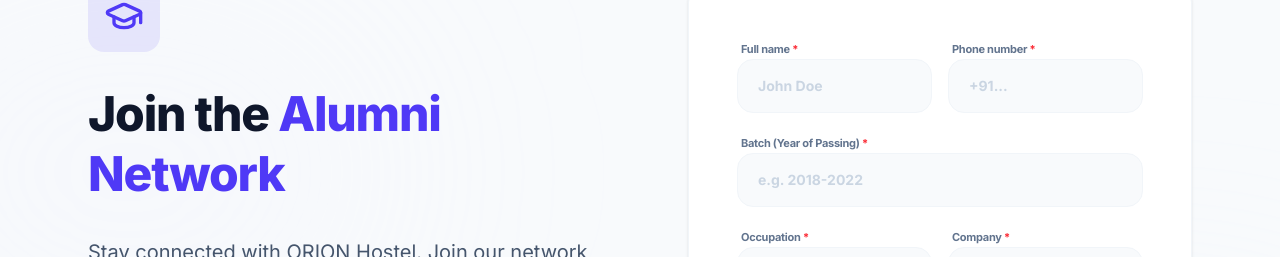
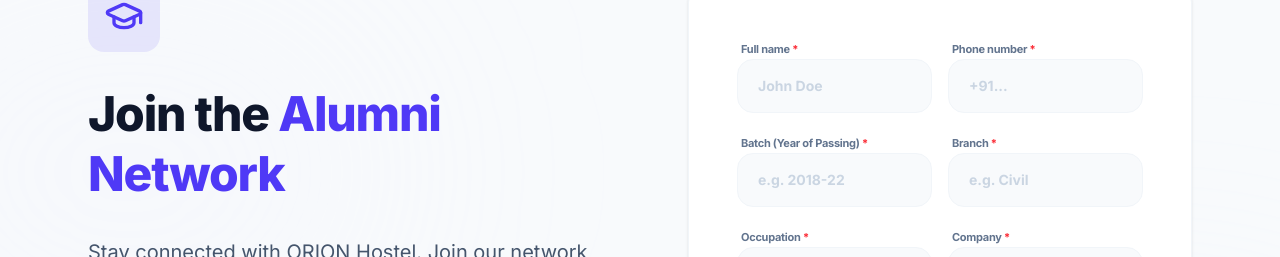
Before and after one commit to bhargabdeka-deka/hostel-portal, a Next.js app: page /alumni/register in a window 1280 px wide. Shown: the part 148-405 px from the top of the page. Built offline with nearby package versions, Linux system fonts and the light colour scheme.

Commit message:
feat: add branch field to alumni registration and display it in directory/admin

```diff
--- a/app/(admin)/admin/alumni/page.tsx
+++ b/app/(admin)/admin/alumni/page.tsx
@@ -66,7 +66,7 @@ export default async function AdminAlumni() {
                   <h3 className="font-bold text-slate-900 text-lg tracking-tight truncate">{person.name}</h3>
                   <div className="flex flex-wrap gap-2 mt-1">
                     <span className="text-[9px] font-bold text-indigo-600 tracking-tight bg-indigo-50 px-3 py-1 rounded-full border border-indigo-100">
-                      Batch {person.batch}
+                      {person.batch} • {person.branch}
                     </span>
                     <span className={cn(
                       "text-[10px] font-bold px-3 py-1 rounded-full border tracking-tight",
@@ -174,7 +174,7 @@ export default async function AdminAlumni() {
                       <div>
                         <p className="font-bold text-slate-900 text-lg tracking-tight">{person.name}</p>
                         <div className="flex items-center gap-3 mt-1">
-                          <p className="text-[11px] font-bold text-blue-600 tracking-tight">Batch {person.batch}</p>
+                          <p className="text-[11px] font-bold text-blue-600 tracking-tight">{person.batch} • {person.branch}</p>
                           <p className="text-[11px] font-medium text-slate-400 tracking-tight">Tel: {person.phone}</p>
                         </div>
                       </div>
--- a/app/(public)/alumni/register/page.tsx
+++ b/app/(public)/alumni/register/page.tsx
@@ -21,10 +21,11 @@ export default function AlumniRegistration() {
       name: formData.get("name"),
       phone: formData.get("phone"),
       batch: formData.get("batch"),
+      branch: formData.get("branch"),
       job: formData.get("job"),
       company: formData.get("company"),
       social_link: formData.get("social_link"),
-      status: 'pending' // Rule: Always pending on submission
+      status: 'pending'
     }])
 
     // Artificial delay for better UX visibility
@@ -97,9 +98,15 @@ export default function AlumniRegistration() {
                 </div>
               </div>
 
-              <div className="space-y-2">
-                <label className="text-[11px] font-bold text-slate-500 tracking-tight ml-1">Batch (Year of Passing) <span className="text-red-500">*</span></label>
-                <input name="batch" required placeholder="e.g. 2018-2022" className="w-full px-5 py-4 bg-slate-50 border border-slate-100 rounded-2xl outline-none focus:ring-4 focus:ring-indigo-500/10 focus:border-indigo-500/50 transition-all text-slate-900 font-bold placeholder:text-slate-300 text-sm" />
+              <div className="grid grid-cols-2 gap-4">
+                <div className="space-y-2">
+                  <label className="text-[11px] font-bold text-slate-500 tracking-tight ml-1">Batch (Year of Passing) <span className="text-red-500">*</span></label>
+                  <input name="batch" required placeholder="e.g. 2018-22" className="w-full px-5 py-4 bg-slate-50 border border-slate-100 rounded-2xl outline-none focus:ring-4 focus:ring-indigo-500/10 focus:border-indigo-500/50 transition-all text-slate-900 font-bold placeholder:text-slate-300 text-sm" />
+                </div>
+                <div className="space-y-2">
+                  <label className="text-[11px] font-bold text-slate-500 tracking-tight ml-1">Branch <span className="text-red-500">*</span></label>
+                  <input name="branch" required placeholder="e.g. Civil" className="w-full px-5 py-4 bg-slate-50 border border-slate-100 rounded-2xl outline-none focus:ring-4 focus:ring-indigo-500/10 focus:border-indigo-500/50 transition-all text-slate-900 font-bold placeholder:text-slate-300 text-sm" />
+                </div>
               </div>
 
               <div className="grid grid-cols-2 gap-4">
--- a/components/alumni/AlumniList.tsx
+++ b/components/alumni/AlumniList.tsx
@@ -14,6 +14,7 @@ export function AlumniList({ alumni }: AlumniProps) {
   const filteredAlumni = alumni?.filter(person =>
     person.name.toLowerCase().includes(searchTerm.toLowerCase()) ||
     person.batch.toLowerCase().includes(searchTerm.toLowerCase()) ||
+    person.branch?.toLowerCase().includes(searchTerm.toLowerCase()) ||
     person.job?.toLowerCase().includes(searchTerm.toLowerCase()) ||
     person.company?.toLowerCase().includes(searchTerm.toLowerCase())
   );
@@ -59,7 +60,7 @@ export function AlumniList({ alumni }: AlumniProps) {
                   <div className="overflow-hidden">
                     <h3 className="font-bold text-slate-900 truncate uppercase tracking-tight">{person.name}</h3>
                     <span className="text-[10px] font-bold text-blue-600 uppercase tracking-widest bg-blue-50 px-3 py-1 rounded-full whitespace-nowrap">
-                      Batch {person.batch.replace(/(\d{4})-(\d{2})(\d{2})/, '$1-$3')}
+                      {person.batch.replace(/(\d{4})-(\d{2})(\d{2})/, '$1-$3')} • {person.branch}
                     </span>
                   </div>
                 </div>
@@ -138,7 +139,7 @@ export function AlumniList({ alumni }: AlumniProps) {
                       </td>
                       <td className="px-10 py-5 relative z-10">
                         <span className="text-[10px] text-blue-600 font-bold uppercase tracking-widest bg-blue-50 px-4 py-1.5 rounded-full border border-blue-100 whitespace-nowrap">
-                          Batch {person.batch.replace(/(\d{4})-(\d{2})(\d{2})/, '$1-$3')}
+                          {person.batch.replace(/(\d{4})-(\d{2})(\d{2})/, '$1-$3')} • {person.branch}
                         </span>
                       </td>
                       <td className="px-10 py-5 relative z-10">
```
